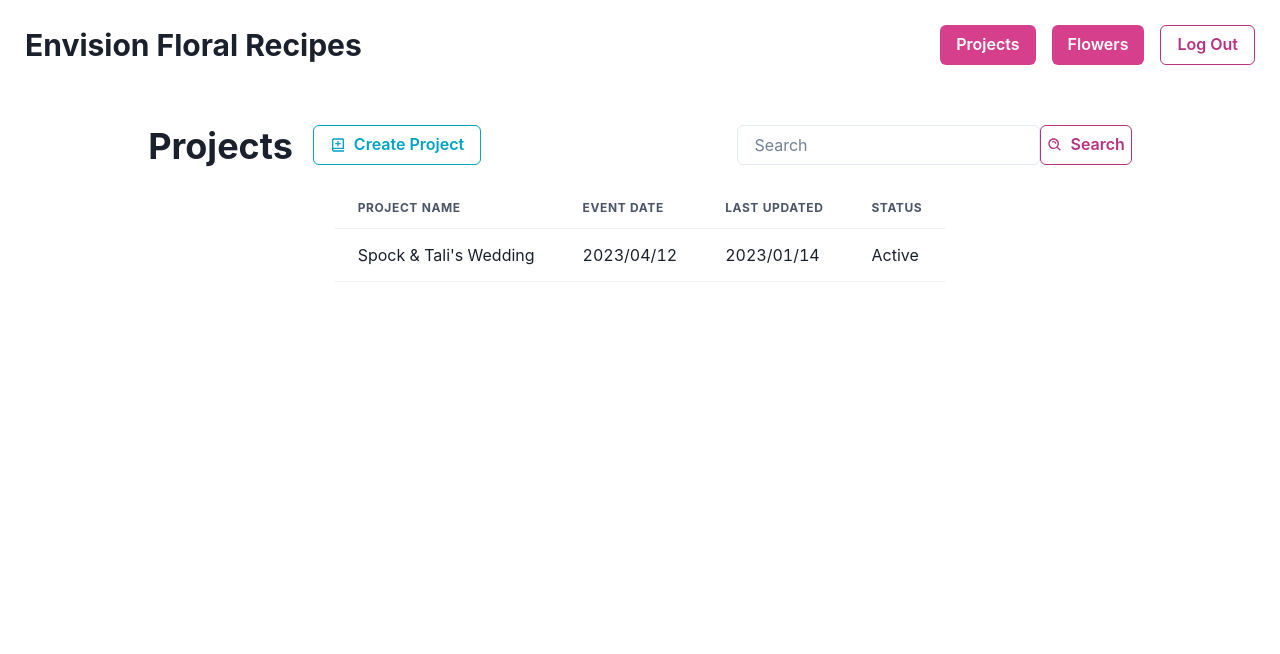
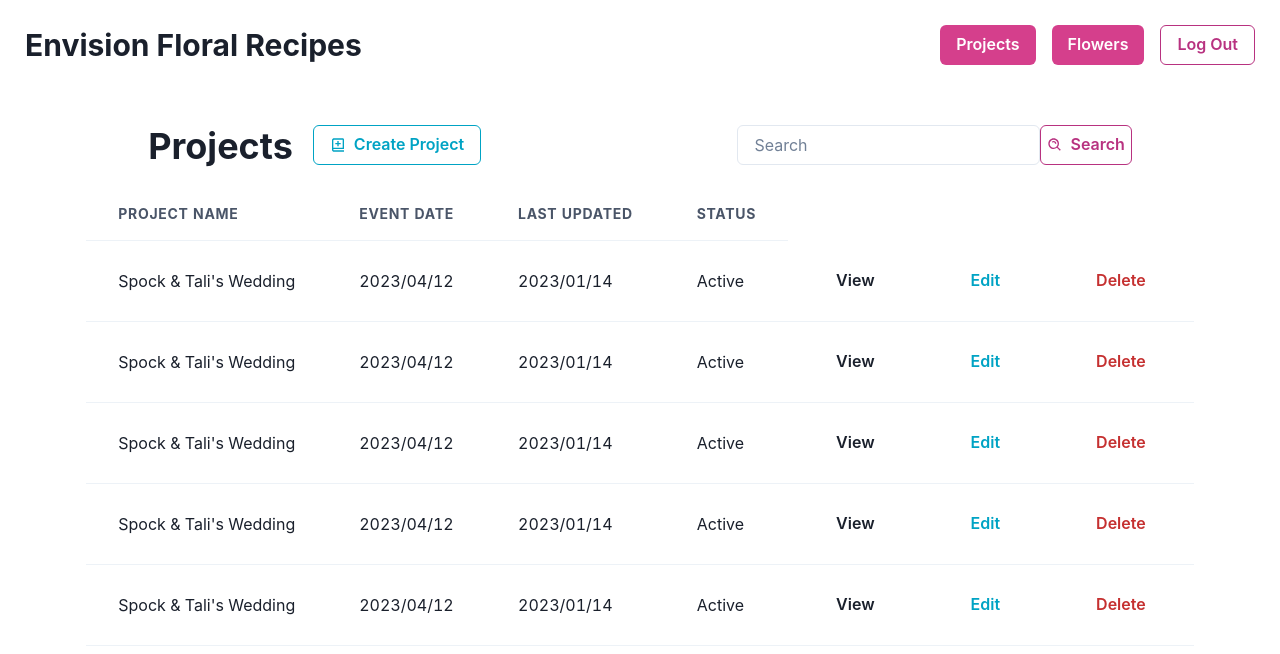
Before and after one commit to solidquartz/floral-recipes, a React (Create React App) app in the folder client/: page /projects in a window 1280 px wide. Shown: the top 654 px of the page. Built offline with nearby package versions, Linux system fonts and the light colour scheme.

Commit message:
Finished project page layout

```diff
--- a/client/src/pages/Projects.tsx
+++ b/client/src/pages/Projects.tsx
@@ -51,7 +51,7 @@ export const Projects: React.FC = () => {
       {/* Table of Projects */}
       <Flex justify="center">
         <TableContainer>
-          <Table variant="simple">
+          <Table variant="simple" size="lg">
             <Thead>
               <Tr>
                 <Th>Project Name</Th>
@@ -63,6 +63,10 @@ export const Projects: React.FC = () => {
             <Tbody>
               {/* Body */}
               <ProjectTableItem />
+              <ProjectTableItem />
+              <ProjectTableItem />
+              <ProjectTableItem />
+              <ProjectTableItem />
             </Tbody>
           </Table>
         </TableContainer>
--- a/client/src/pages/components/ProjectTableItem.tsx
+++ b/client/src/pages/components/ProjectTableItem.tsx
@@ -1,6 +1,6 @@
 // import { Link } from "react-router-dom";
 
-import { Td, Tr } from "@chakra-ui/react";
+import { Button, Td, Tr } from "@chakra-ui/react";
 
 export const ProjectTableItem: React.FC = () => {
   return (
@@ -10,6 +10,9 @@ export const ProjectTableItem: React.FC = () => {
         <Td>2023/04/12</Td>
         <Td>2023/01/14</Td>
         <Td>Active</Td>
+        <Td><Button variant="ghost">View</Button></Td>
+        <Td><Button variant="ghost" colorScheme="cyan">Edit</Button></Td>
+        <Td><Button variant="ghost" colorScheme="red">Delete</Button></Td>
       </Tr>
     </>
   );
```
